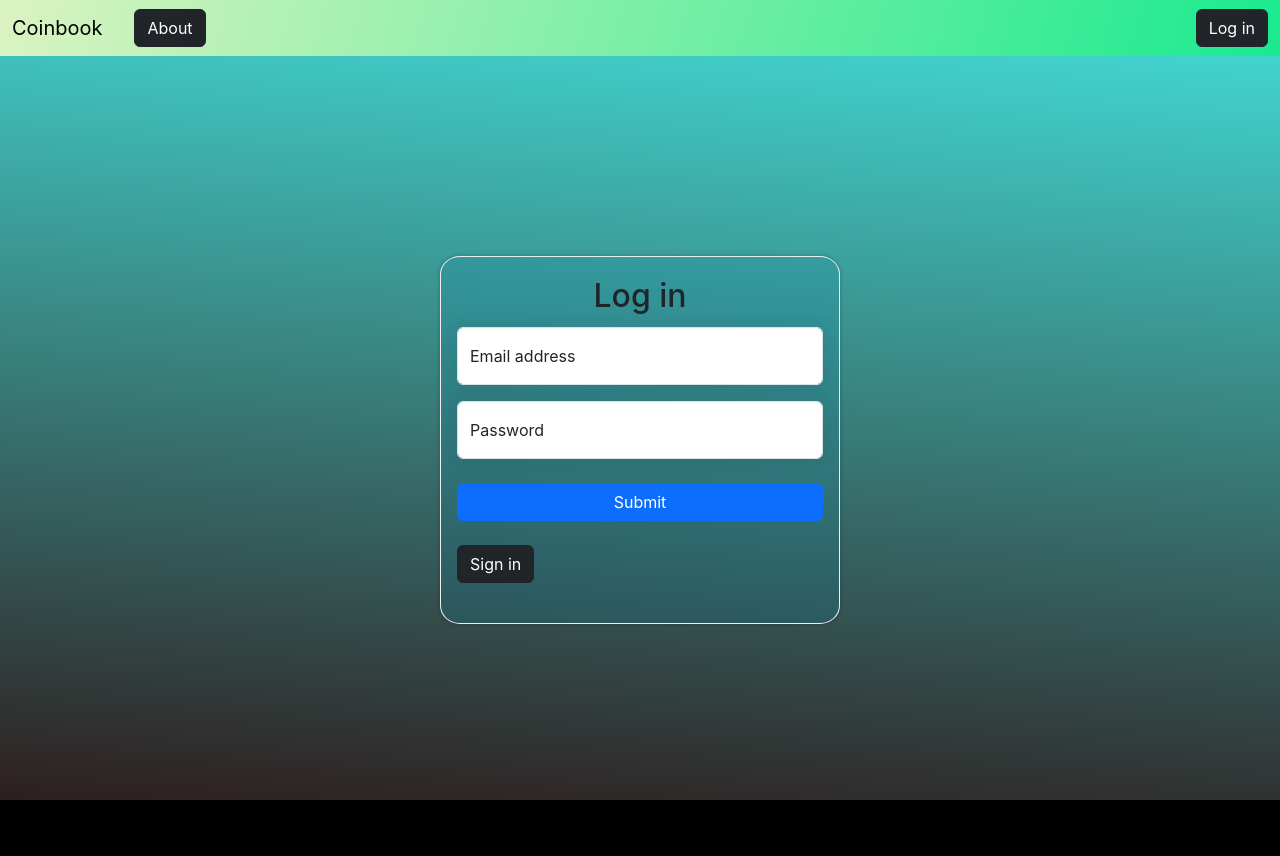
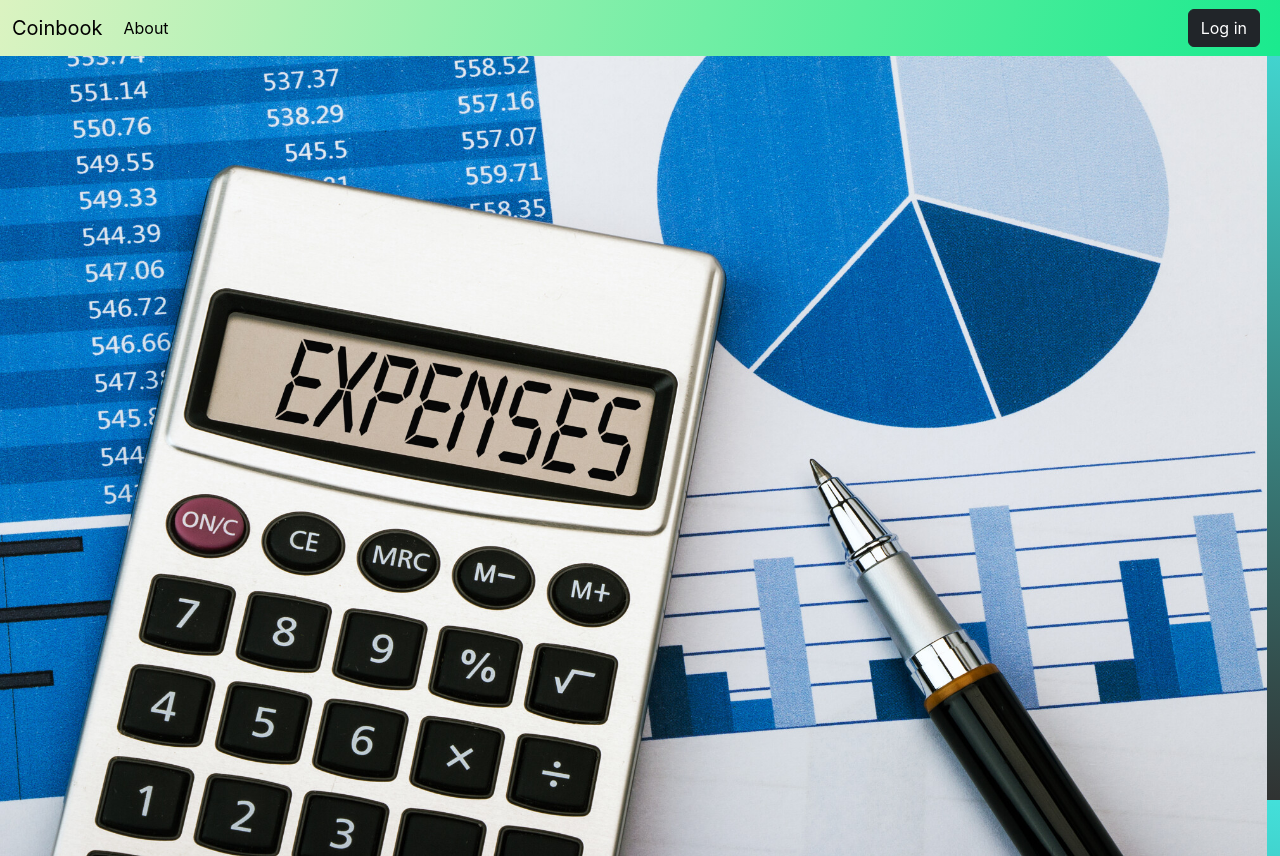
Before and after one commit to biswajitng68/coinbook, a React (Create React App) app: page / in a window 1280 px wide. Before the commit the page ends 800 px from the top, so only its background shows below. Built offline with nearby package versions, Linux system fonts and the light colour scheme.

Commit message:
change09-03-2023

```diff
--- a/package.json
+++ b/package.json
@@ -2,7 +2,7 @@
   "name": "my-app",
   "version": "0.1.0",
   "private": true,
-  "homepage": "http://biswajitng68.github.io/login",
+  "homepage": "http://biswajitng68.github.io/coinbook",
   "dependencies": {
     "@reduxjs/toolkit": "^1.9.3",
     "@testing-library/jest-dom": "^5.16.5",
--- a/src/App.css
+++ b/src/App.css
@@ -62,13 +62,12 @@ table {
   width: 100%;
   color: #dbf3c1;
 }
-.tabl{
-}
 .circstat{
   border: 1px solid #eee;
 background-color: #ffffff;
 box-shadow: 0 0 10px rgb(5 241 180);
-height: 200px;
+min-height: 200px;
+max-height: fit-content;
 text-align: center;
 margin: 5px;
 padding: 90px;
@@ -102,10 +101,8 @@ color: #dbf3c1;
 margin-top:40px ;
 }
 .chartstat{
-  max-width: 100%;
-  min-width:fit-content;
-  min-height: 40vh;
-  max-height: fit-content;
+  min-width:100%;
+  min-height: fit-content;
   background-color: #ffffff;
   /* box-shadow: inset 4px 4px 4px rgba(3, 132, 244, 0.725); */
   margin: 10px;
@@ -131,10 +128,21 @@ a{
   color: #000;
 }
 .chartsp{
-  margin-left: 150px;
-  margin-right: 30px;
-  height: 40vh;
+  margin-left: 10vw;
+  height: 30vh;
 }
 .mycal:hover{
   background-color: #1e4569;
 }
+
+#initpage{
+  height: 100vh;
+  width: 99vw;
+}
+.mynav{
+  margin: 5px;
+  color: #000;
+}
+.mynav:hover{
+  color: #115191;
+}
--- a/src/components/App.js
+++ b/src/components/App.js
@@ -8,29 +8,30 @@ function App() {
   let navigate=useNavigate();
 function logout(e){
   localStorage.clear();
-navigate("home");
+navigate("./");
 }
   return (
     <>
     <nav className="navbar navbar-expand-lg sticky-top" id='navs'>
   <div className="container-fluid">
-    <Link className="navbar-brand" to="/home">Coinbook</Link>
+    <Link className="navbar-brand" to="/">Coinbook</Link>
     <button className="navbar-toggler" type="button" data-bs-toggle="collapse" data-bs-target="#navbarSupportedContent" aria-controls="navbarSupportedContent" aria-expanded="false" aria-label="Toggle navigation">
       <span className="navbar-toggler-icon"></span>
     </button>
     <div className="collapse navbar-collapse" id="navbarSupportedContent">
       <ul className="navbar-nav me-auto mb-2 mb-lg-0">
-        {localStorage.getItem("token")?<li className="nav-item">
-          <Link className="nav-Link active" aria-current="page" to="/main"><button className='btn btn-dark'>Home</button></Link>
-        </li>:<p></p>}
-        <li className="nav-item mx-3">
-          <Link className="nav-Link" to="/about"><button className='btn btn-dark'>About</button></Link>
+        {localStorage.getItem("token")&&<li className="nav-item ">
+          <Link className="nav-Link active mynav" to="/main">Home</Link>
+        </li>}
+        {localStorage.getItem("token")&&<li className="nav-item">
+          <Link className="nav-Link active mynav"  to="/history">History</Link>
+        </li>}
+        <li className="nav-item">
+          <Link className="nav-Link mynav" to="/about">About</Link>
         </li>
-        {localStorage.getItem("token")?<li className="nav-item">
-          <Link className="nav-Link active" aria-current="page" to="/history"><button className='btn btn-dark'>History</button></Link>
-        </li>:<p></p>}
+
       </ul>
-      {!localStorage.getItem("token")?<Link className="nav-Link" to="/"><button className='btn btn-dark'>Log in</button></Link>:<button className='btn btn-dark' onClick={logout}>log out</button>}
+      {!localStorage.getItem("token")?<Link className="nav-Link" to="/login"><button className='btn btn-dark mx-2'>Log in</button></Link>:<button className='btn btn-dark' onClick={logout}>log out</button>}
     </div>
   </div>
 
--- a/src/components/History.js
+++ b/src/components/History.js
@@ -263,7 +263,7 @@ if(yyear<parseInt(year)||(yyear==parseInt(year)&&(mmonth<parseInt(month)||(mmont
         return rows;
       })()}
 <h3 style={textcolor}> Your {date} expense sheet </h3>
-     <div className='my-4 table tabl '>
+     <div className='my-4 '>
      <table >
         <tr>
           <th>Change</th>
@@ -350,7 +350,7 @@ if(yyear<parseInt(year)||(yyear==parseInt(year)&&(mmonth<parseInt(month)||(mmont
         </table>
      </div>
      </div>
-     <div className='col-md-4 col-6 '>
+     <div className='col-md-4 col-sm-12'>
         <div className='mainf'>
         <Link to="/year"> <div className='circstat'><h5>{ysum}</h5><h4>Expense of year</h4></div></Link>
         <Link to="/month"><div className='circstat'><h5>{msum}</h5><h4>Expense of month</h4></div></Link>
--- a/src/components/Home.js
+++ b/src/components/Home.js
@@ -6,7 +6,7 @@ import homeim from '../back.png';
 function Home() {
     return(
         <>
-       <img src={homeim}  className='img-fluid'/>
+       <img src={homeim}  id='initpage'/>
 <Outlet/>
         </>
     );
--- a/src/components/Log.js
+++ b/src/components/Log.js
@@ -1,11 +1,16 @@
 import '../App.css';
 import {Outlet, Link,useNavigate } from "react-router-dom";
-import React, {useState} from 'react';
+import React, {useState,useEffect} from 'react';
 
 function Log() {
 
     const [credentials, setCredentials] = useState({email: "", password: ""})
     let navigate = useNavigate();
+
+    useEffect(()=>{
+        if(localStorage.getItem("token"))
+        navigate("./")
+    },[])
 
     const handleSubmit = async (e) => {
         e.preventDefault();
@@ -22,7 +27,7 @@ function Log() {
             // Save the auth token and redirect
             localStorage.setItem("token",json.authtoken);
             alert("succes");
-            navigate("main");
+            navigate("../main");
 
         }
         else{
--- a/src/components/Main.js
+++ b/src/components/Main.js
@@ -187,7 +187,7 @@ fetchdayData();
   <button class="btn btn-info" type="button" onClick={handleSubmit}>Add</button>
 </div>
 <h3 style={textcolor}> Today's expense sheet</h3>
-     <div className='my-4 table tabl '>
+     <div className='my-4'>
      <table >
         <tr>
           <th>Change</th>
@@ -200,12 +200,12 @@ fetchdayData();
         for (let i = 0; i < expensedetail.length; i++) {
           rows.push(<tr key={i}>
             <td>
-            <button className='btn btn-dark' data-bs-toggle="modal" data-bs-target="#exampleModal" onClick={()=>{
+            <button className='btn btn-dark mx-2 my-1' data-bs-toggle="modal" data-bs-target="#exampleModal" onClick={()=>{
                 setntype(expensedetail[i].type);
                 setnval(expensedetail[i].val);
                 setninfo(expensedetail[i].info);
                 seteid(expensedetail[i]._id)}}>Edit</button>
-              <button className='btn btn-danger mx-2' onClick={()=>{
+              <button className='btn btn-danger mx-2 my-1' onClick={()=>{
                 var exid=expensedetail[i]._id;
                  const conf=window.confirm("Please confirm");
                  console.log(conf);
@@ -263,7 +263,7 @@ fetchdayData();
         </table>
      </div>
      </div>
-     <div className='col-md-4 col-6 '>
+     <div className='col-md-4 col-sm-12 '>
         <div className='mainf'>
         <Link to="/year"> <div className='circstat'><h5>{ysum}</h5><h4>Expense of year</h4></div></Link>
         <Link to="/month"><div className='circstat'><h5>{msum}</h5><h4>Expense of month</h4></div></Link>
--- a/src/components/Monthstat.js
+++ b/src/components/Monthstat.js
@@ -74,7 +74,7 @@ localStorage.removeItem("mon")}
         <>
         {(localStorage.getItem("token"))?
         <div className='row mx-3 my-3'>
-            <div className='col mycalback rounded'>
+            <div className='col-lg-6 col-md-12 mycalback rounded'>
               <h3>Your {selmon} month expense stat</h3>
                 <div className='row'>
                 {/* {labels.map((month, index) => (
@@ -86,7 +86,7 @@ localStorage.removeItem("mon")}
         let rows = [];
         for (let i = 0; i < modetail.length; i++) {
           console.log(selmon);
-          rows.push(<div className='col-md-2' key={i}>
+          rows.push(<div className='col-md-2 col-sm-4 col-4' key={i}>
           <div className='mycal rounded' id='mycalmonth' onClick={()=>{localStorage.setItem("day",i+1);localStorage.setItem("mon",parseInt(selmon)+1);navigate("../history")}}><p className='eraser'>{labels[i]}</p><p className='eraser'>{modetail[i]}Rs</p></div>
         </div>
             );
@@ -95,7 +95,7 @@ localStorage.removeItem("mon")}
       })()}
                 </div>
             </div>
-        <div className='col'>
+        <div className='col-lg-6'>
           <div className='chartstat shadow-lg p-2 rounded'><Bar  data={data} /></div>
           <div className='chartstat shadow-lg p-2  rounded'><Line  data={data} /></div>
         </div>
--- a/src/components/Sign.js
+++ b/src/components/Sign.js
@@ -27,7 +27,7 @@ function Sign() {
         if (json.success){
             // Save the auth token and redirect
             //localStorage.setItem('token', json.authtoken);
-            navigate("/")
+            navigate("../login")
             alert("succes");
 
         }
@@ -80,7 +80,7 @@ function Sign() {
 <button className='btn  btn-primary'>Submit</button>
 </div>
 <div className='d-grid gap-2 my-4'>
-<Link to="/"><button className='btn  btn-dark'>Log in</button></Link>
+<Link to="../login"><button className='btn  btn-dark'>Log in</button></Link>
 </div>
 </fieldset>
 </div>
--- a/src/components/Yearstat.js
+++ b/src/components/Yearstat.js
@@ -110,7 +110,7 @@ async function typewiseyrdata(){
         <>
         {(localStorage.getItem("token"))?
         <div className='row mx-3 my-3'>
-            <div className='col mycalback rounded'>
+            <div className=' col col-md-6 col-lg-6 col-sm-12 mycalback rounded'>
               <h3>Your yearly expense stat</h3>
                 <div className='row'>
        {(() => {
@@ -125,7 +125,7 @@ async function typewiseyrdata(){
       })()}
                 </div>
             </div>
-        <div className='col'>
+        <div className=' col col-md-6 col-lg-6 col-sm-12'>
           <div className='chartstat shadow-lg p-2 rounded'><Bar  data={data} /></div>
           <div className='chartstat shadow-lg p-2  rounded'><p>Typewise expenses</p><div className='chartsp'><Doughnut  data={datatypewise} options={options}  /></div></div>
         </div>
--- a/src/index.js
+++ b/src/index.js
@@ -21,9 +21,9 @@ root.render(
 
       <Routes>
         <Route element={<App/>}>
-      <Route path="home" element={<Home />}/>
+      <Route path="/" element={<Home />}/>
        <Route path="main" element={<Main />}/>
-        <Route path="/" element={<Log />}/>
+        <Route path="login" element={<Log />}/>
         <Route path="sign" element={<Sign />} />
         <Route path="about" element={<About />} />
         <Route path="year" element={<Yearstat />} />
```
